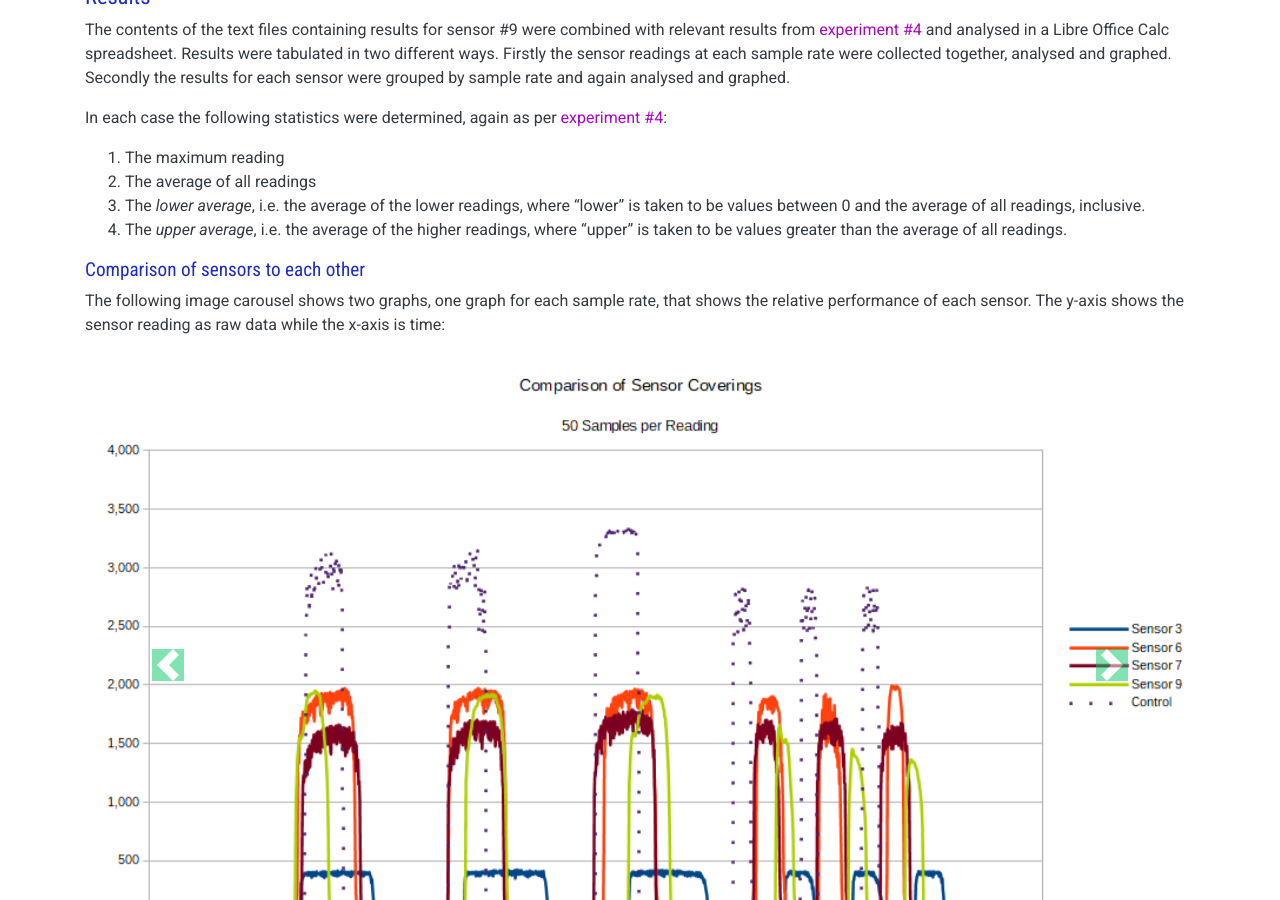
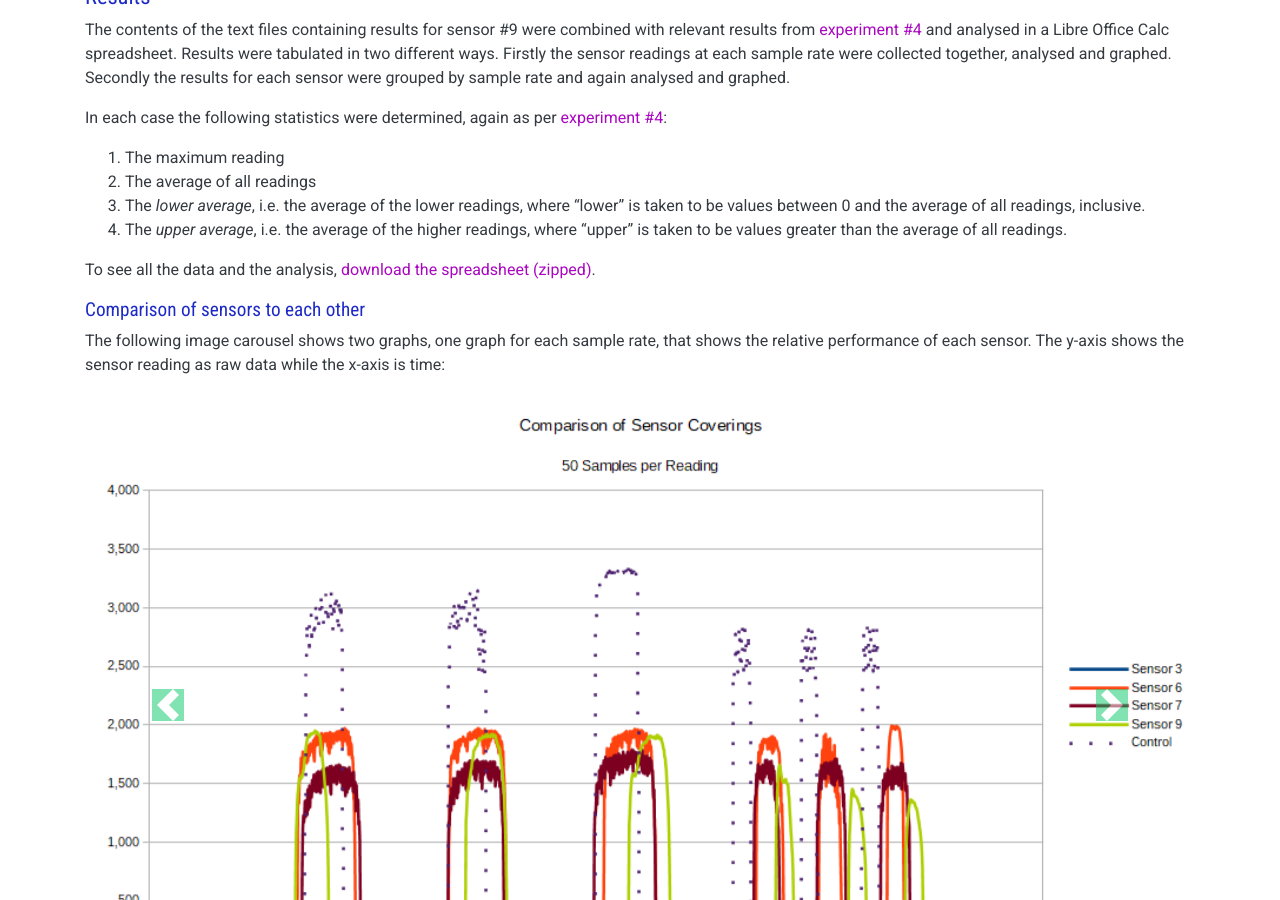
Before and after one commit to cahamo/cahamo.github.io, a Jekyll site: the page built from projects/tongue-drum/experiment-6.html, in a window 1280 px wide and 900 px high, scrolled down 2034 px. Built offline with Jekyll 4.4.1, drawn with Linux system fonts in a browser that asks for light colours; comment, search, counter and statistics services are not loaded.

Commit message:
Add spreadsheet download link to tongue drum experiment #6

```diff
--- a/projects/tongue-drum/experiment-6.html
+++ b/projects/tongue-drum/experiment-6.html
@@ -74,6 +74,8 @@ layout: default
     <li>The <em>lower average</em>, i.e. the average of the lower readings, where &ldquo;lower&rdquo; is taken to be values between 0 and the average of all readings, inclusive.</li>
     <li>The <em>upper average</em>, i.e. the average of the higher readings, where &ldquo;upper&rdquo; is taken to be values greater than the average of all readings.</li>
 </ol>
+
+<p>To see all the data and the analysis, <a href="/downloads/electro-tongue-drum-experiment-6-data.zip">download the spreadsheet (zipped)</a>.</p>
 
 <h3>Comparison of sensors to each other</h3>
 
```
